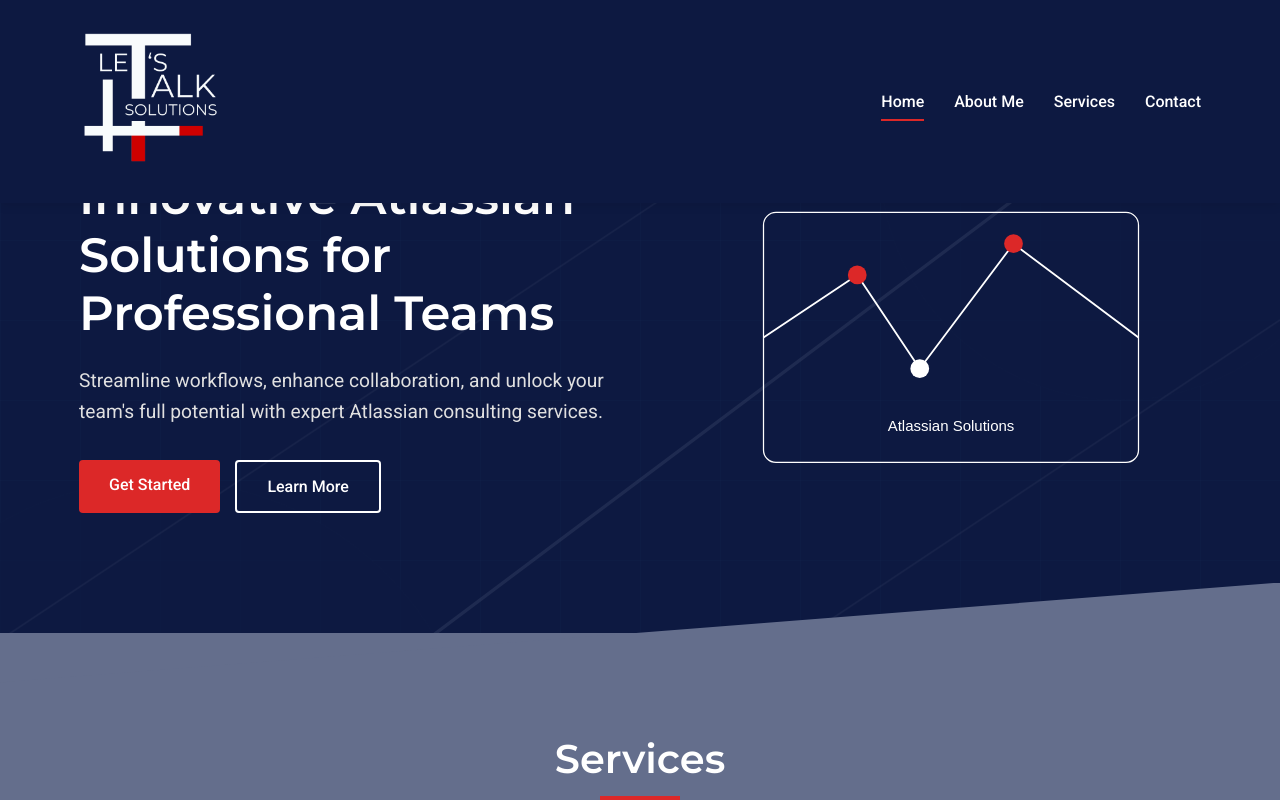
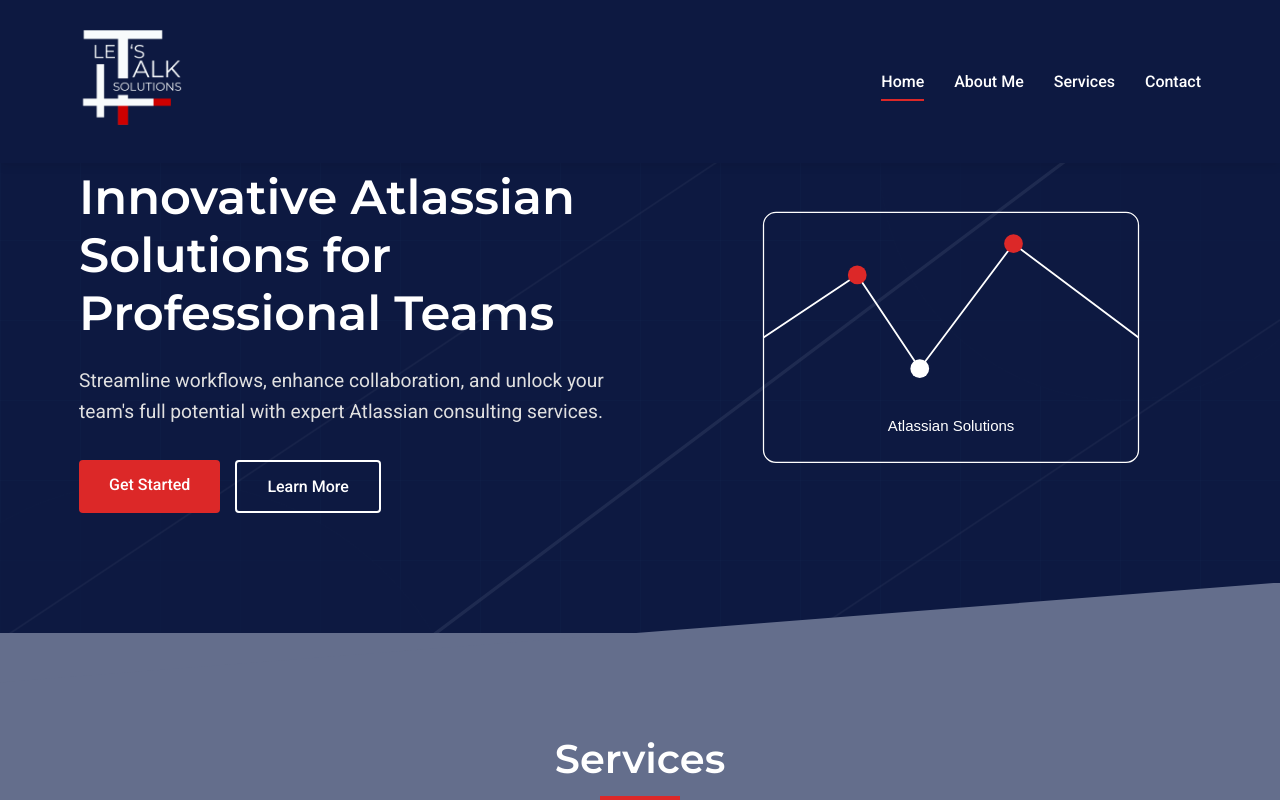
Before and after one commit to letstalksolutions/lts, a plain HTML site: page index.html in a window 1280 px wide. Shown: the top 800 px of the page. Drawn offline with Linux system fonts and the light colour scheme.

Commit message:
Update styles.css

```diff
--- a/styles.css
+++ b/styles.css
@@ -130,7 +130,7 @@
 }
 
 .logo img {
-    height: 155px;
+    height: 115px;
     transition: var(--transition);
 }
 
```
